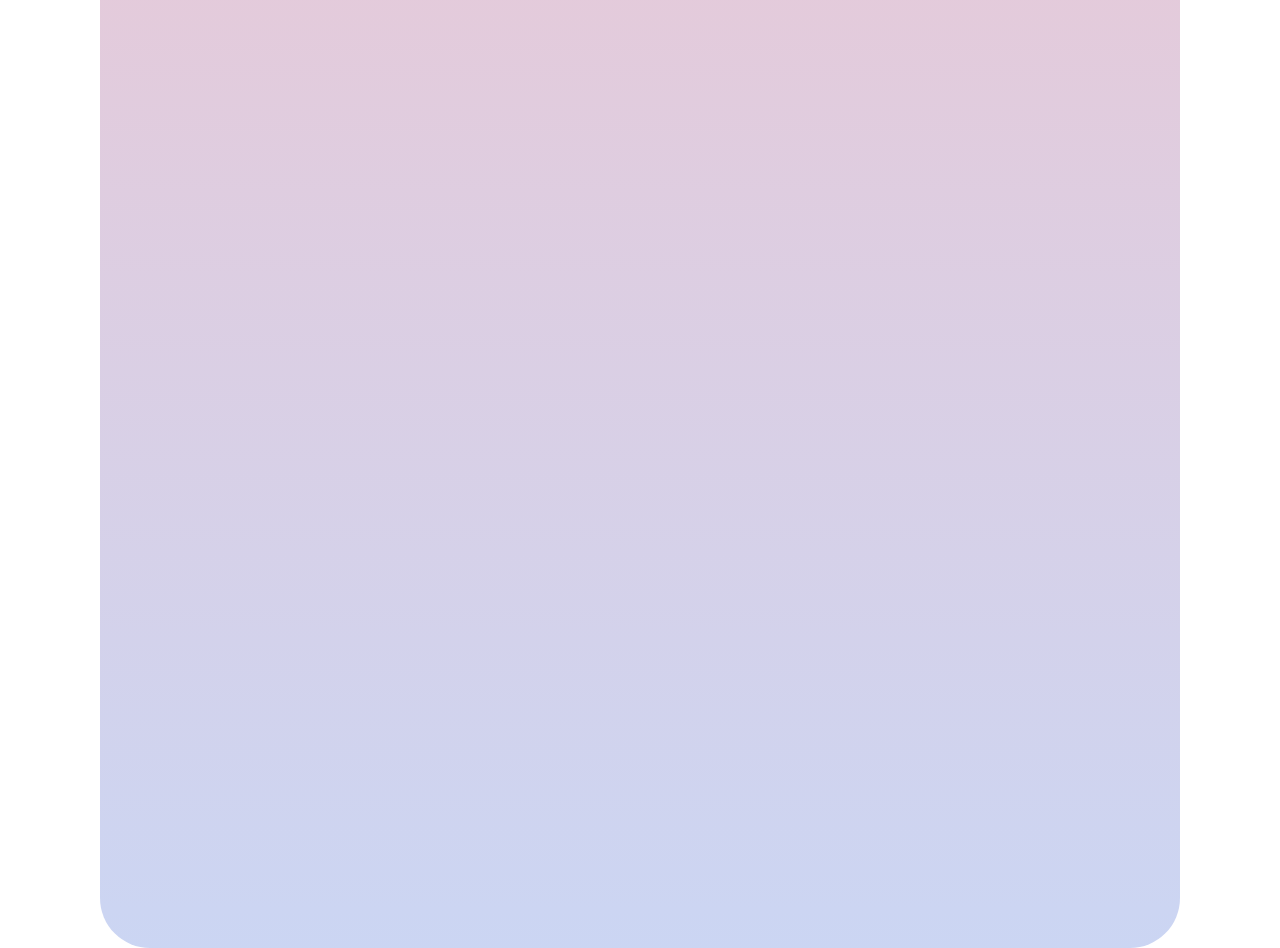
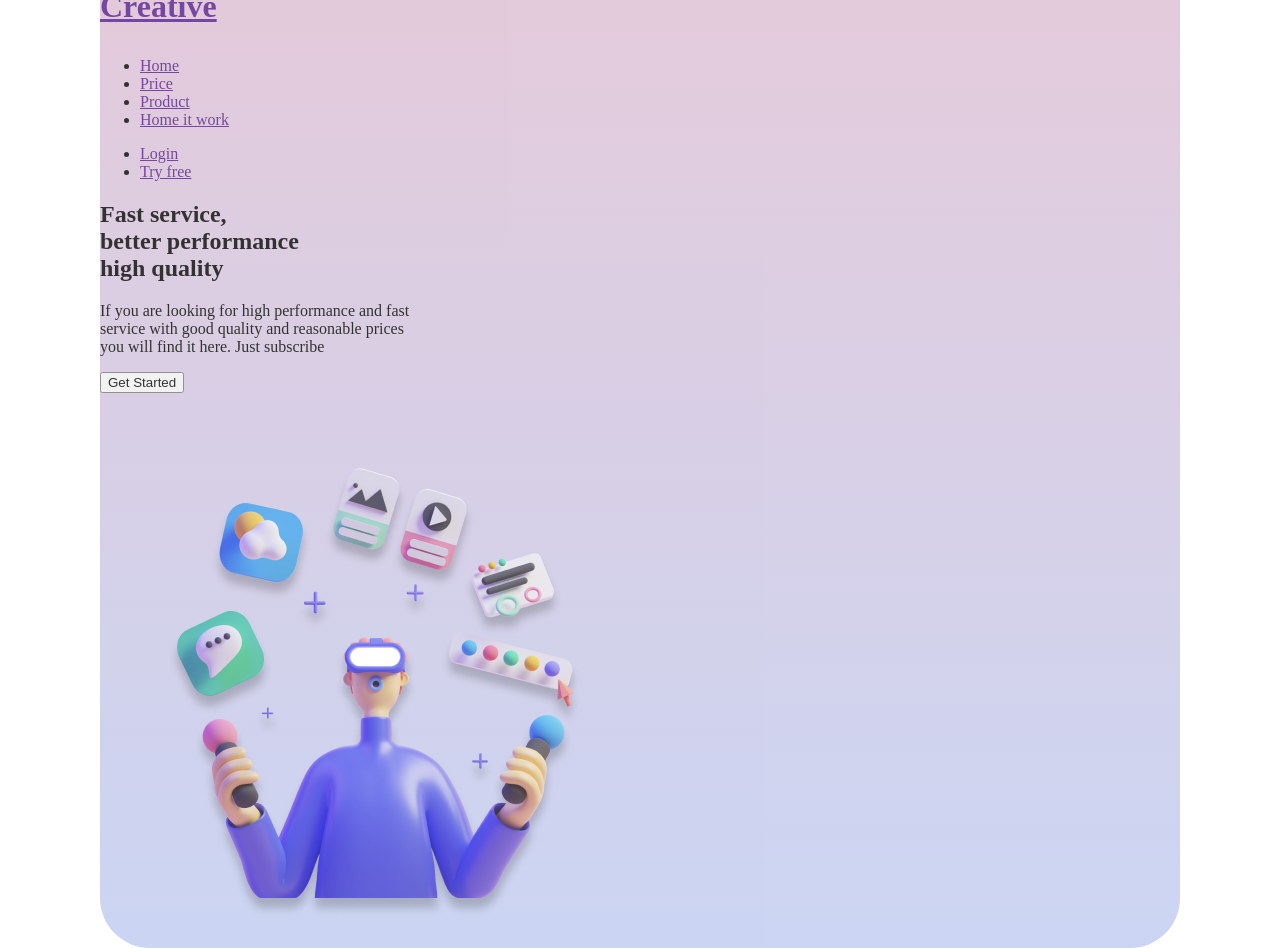
Before and after one commit to constyejin/UI_templates, a plain HTML site: page Creative/index.html in a window 1280 px wide. Drawn offline with Linux system fonts and the light colour scheme.

Commit message:
📝 Header Markup

```diff
--- a/Creative/index.html
+++ b/Creative/index.html
@@ -15,6 +15,50 @@
   <meta name="theme-color" content="#ffffff">
 </head>
 <body>
-  <div class="wrapper"></div>
+  <div class="wrapper">
+    <header>
+      <h1 class="logo">
+        <a href="">
+          <img src="./assets/images/logo.png" alt="">
+          <p>Creative</p>
+        </a>
+      </h1>
+
+      <nav>
+        <ul>
+          <li><a href="">Home</a></li>
+          <li><a href="">Price</a></li>
+          <li><a href="">Product</a></li>
+          <li><a href="">Home it work</a></li>
+        </ul>
+      </nav>
+
+      <div class="login">
+        <ul>
+          <li><a href="">Login</a></li>
+          <li><a href="">Try free</a></li>
+        </ul>
+      </div>
+    </header>
+
+    <section>
+      <div>
+        <h2>
+          Fast service, <br>
+          better performance <br>
+          high quality
+        </h2>
+        <p>
+          If you are looking for high performance and fast <br>
+          service with good quality and reasonable prices <br>
+          you will find it here. Just subscribe
+        </p>
+        <button>Get Started</button>
+      </div>
+      <div>
+        <img src="./assets/images/main.png" alt="">
+      </div>
+    </section>
+  </div>
 </body>
 </html>
```
